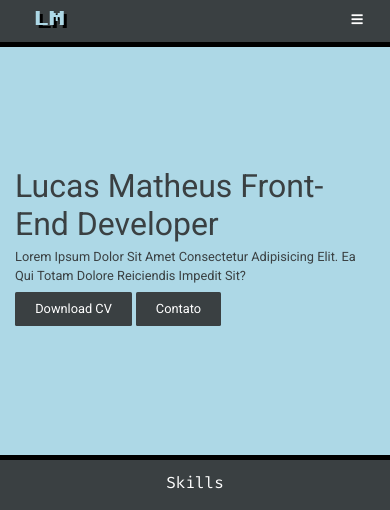
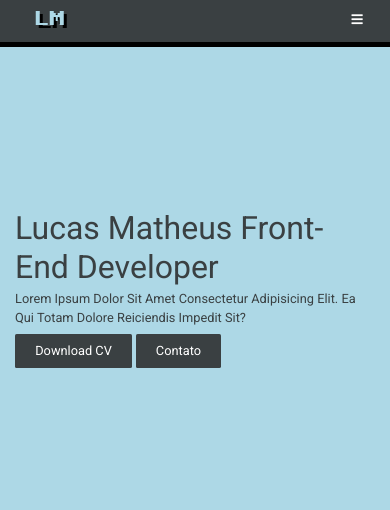
Before and after one commit to LuscaMath/Portifolio-Online, a plain HTML site: page index.html in a window 390 px wide. Shown: the top 510 px of the page. Drawn offline with nearby package versions, Linux system fonts and the light colour scheme.

Commit message:
Add files via upload

```diff
--- a/css/estilo.css
+++ b/css/estilo.css
@@ -263,7 +263,7 @@ progress::-webkit-progress-value {
 
     #main-section {
         display: flex;
-        min-height: 50vh;
+        min-height: 60vh;
         font-size: 2rem;
         align-items: center;
     }
```
